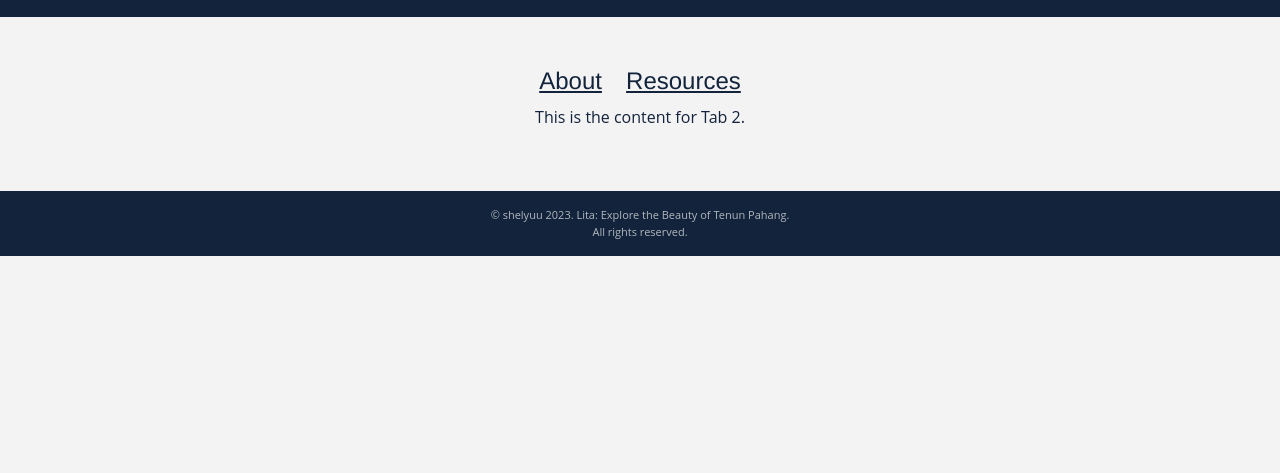
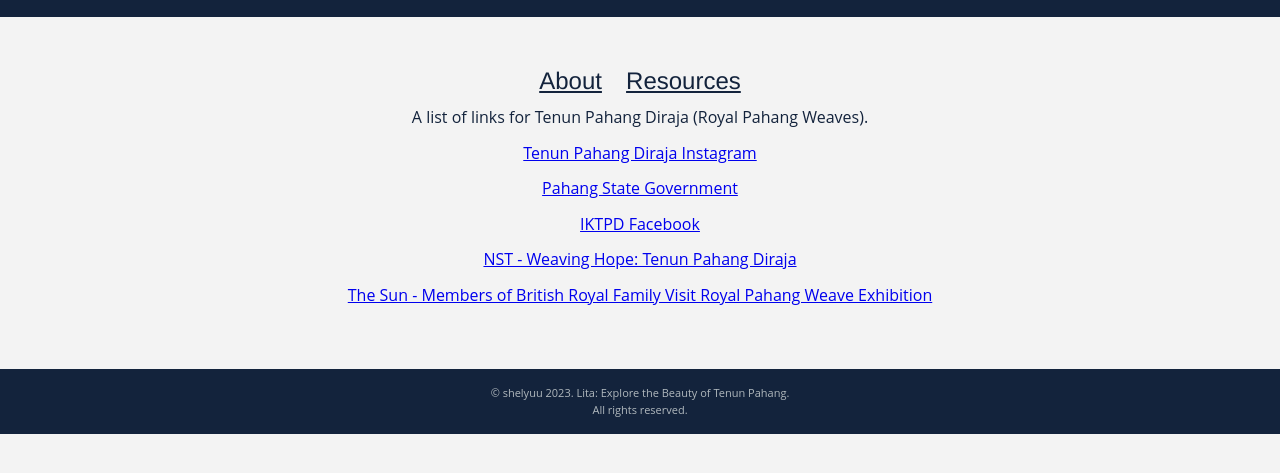
Before and after one commit to shelyuu/shelyuu.github.io, a plain HTML site: page p/bots/lita/about/index.html in a window 1280 px wide. Both pictures are taken after a click on the label "Resources". Shown: the part 83-556 px from the top of the page. Drawn offline with Linux system fonts and the light colour scheme.

Commit message:
adding resources to bot lita

```diff
--- a/p/bots/lita/about/index.html
+++ b/p/bots/lita/about/index.html
@@ -47,7 +47,17 @@
         </div>
 
         <div id="content2" class="tab-content">
-            <p>This is the content for Tab 2.</p>
+            <p>A list of links for Tenun Pahang Diraja (Royal Pahang Weaves). </p>
+            <!-- Instagram -->
+            <p><a rel="noopener" href="https://instagram.com/tenun.pahang.diraja" target="_blank">Tenun Pahang Diraja Instagram</a></p>
+            <!-- Pahang State Government -->
+            <p><a rel="noopener" href="https://www.pahang.gov.my/index.php/pages/view/365?mid=89" target="_blank">Pahang State Government</a></p>
+            <!-- IKTPD Facebook -->
+            <p><a rel="noopener" href="https://www.facebook.com/profile.php?id=100068588132801&locale=ms_MY" target="_blank">IKTPD Facebook</a></p>
+            <!-- NST News -->
+            <p><a rel="noopener" href="https://www.nst.com.my/news/nation/2022/05/796770/weaving-hope-tenun-pahang-diraja" target="_blank">NST - Weaving Hope: Tenun Pahang Diraja</a></p>
+            <!-- The Sun News -->
+            <p><a rel="noopener" href="https://thesun.my/local_news/members-of-british-royal-family-visit-royal-pahang-weave-exhibition-KG9190268" target="_blank">The Sun - Members of British Royal Family Visit Royal Pahang Weave Exhibition</a></p>
         </div>
     </main>
 
```
